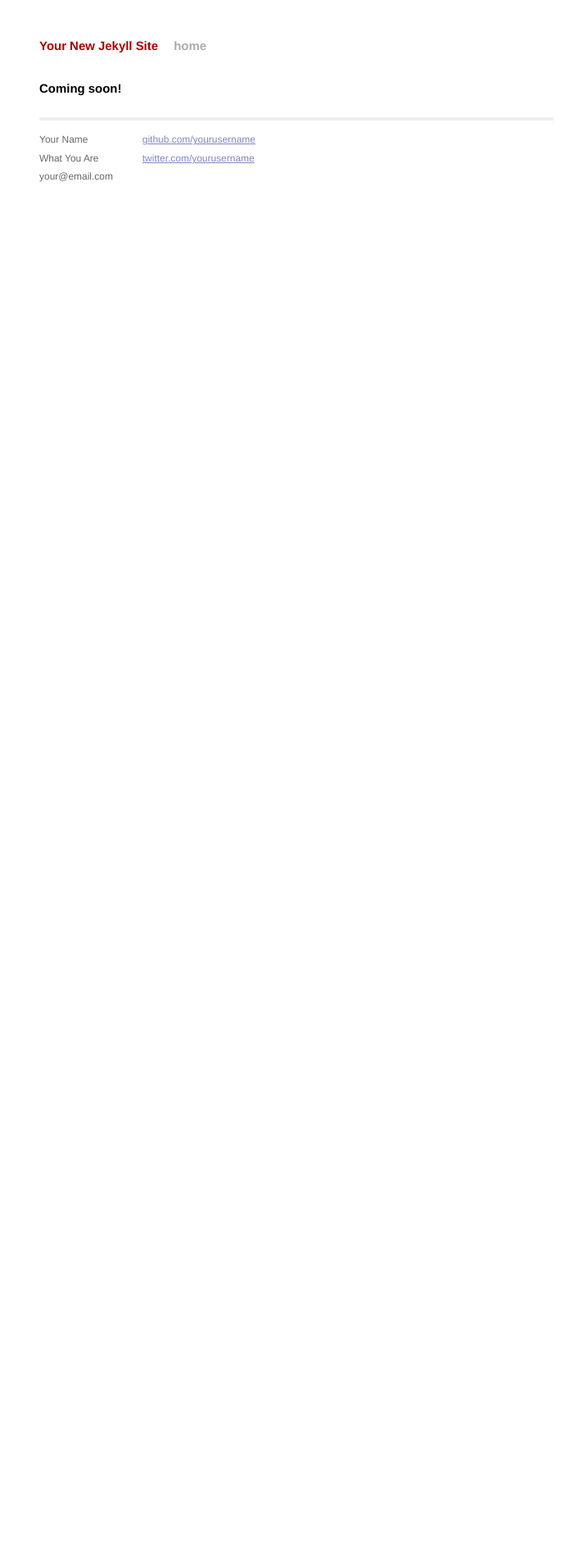
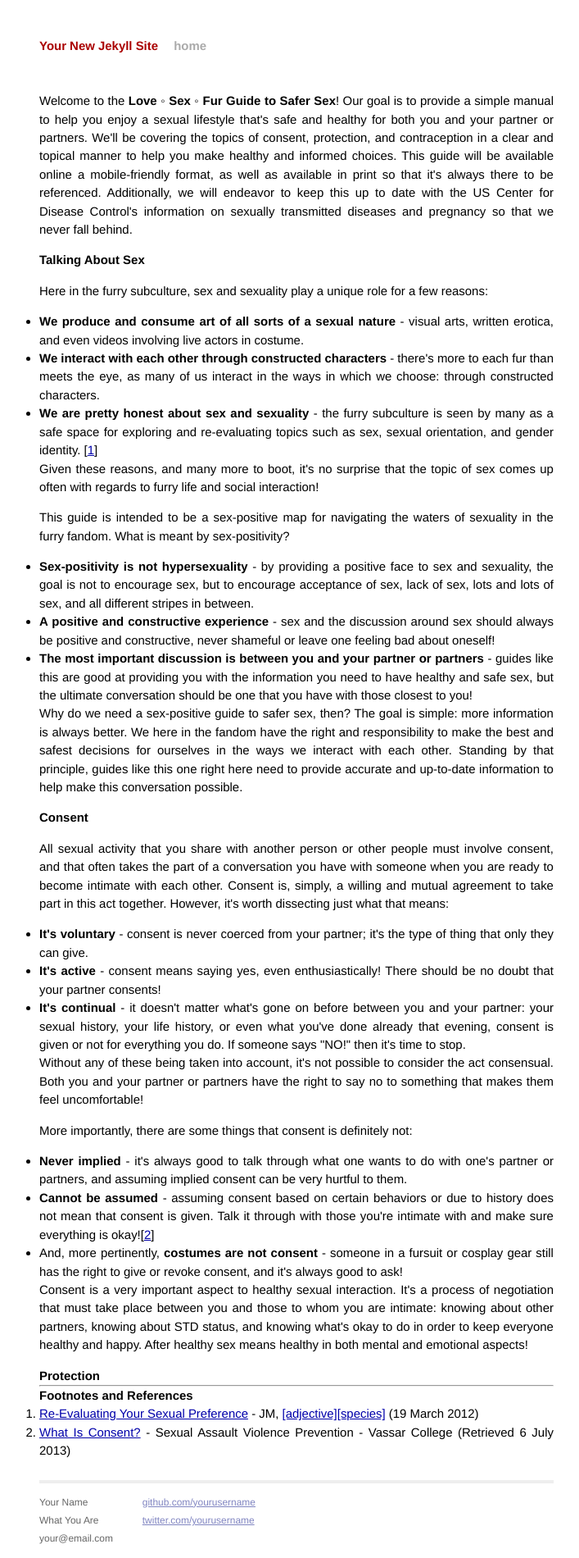
Before and after one commit to adjspecies/lsf-guides, a Jekyll site: the page built from site/safe-sex/index.html, in a window 1280 px wide. Shown: the whole page at 82% size, without its empty margins (278-985 px from the left). Built offline with Jekyll 4.4.1, drawn with Linux system fonts in a browser that asks for light colours; before the commit the page ends 945 px from its top, so only the background shows below that.

Commit message:
Initial work on safe-sex guide

```diff
--- a/site/safe-sex/index.html
+++ b/site/safe-sex/index.html
@@ -1,7 +1,117 @@
 ---
 layout: default
-title: The Guide to Safe-Sex
+title: The Love ◦ Sex ◦ Fur Guide to Safer Sex
 
 ---
 
-<strong>Coming soon!</strong>
+<p>Welcome to the <strong><span class="titlefont">Love ◦ Sex ◦ Fur</span> Guide
+to Safer Sex</strong>! Our goal is to provide a simple manual to help you
+enjoy a sexual lifestyle that's safe and healthy for both you and your partner
+or partners.  We'll be covering the topics of consent, protection, and
+contraception in a clear and topical manner to help you make healthy and
+informed choices.  This guide will be available online a mobile-friendly format,
+as well as available in print so that it's always there to be referenced.
+Additionally, we will endeavor to keep this up to date with the US Center for
+Disease Control's information on sexually transmitted diseases and pregnancy so
+that we never fall behind.<p>
+
+<h3>Talking About Sex</h3>
+
+<p>Here in the furry subculture, sex and sexuality play a unique role for a few
+reasons:
+<ul>
+    <li><strong>We produce and consume art of all sorts of a sexual
+        nature</strong> - visual arts, written erotica, and even videos
+    involving live actors in costume.</li>
+    <li><strong>We interact with each other through constructed
+        characters</strong> - there's more to each fur than meets the eye, as
+    many of us interact in the ways in which we choose: through constructed
+    characters.</li>
+    <li><strong>We are pretty honest about sex and sexuality</strong> - the
+    furry subculture is seen by many as a safe space for exploring and
+    re-evaluating topics such as sex, sexual orientation, and gender
+    identity. [<a href="#ref1">1</a>]</li>
+</ul>
+Given these reasons, and many more to boot, it's no surprise that the topic of
+sex comes up often with regards to furry life and social interaction!</p>
+
+<p>This guide is intended to be a sex-positive map for navigating the waters of
+sexuality in the furry fandom.  What is meant by sex-positivity?
+<ul>
+    <li><strong>Sex-positivity is not hypersexuality</strong> - by providing a
+    positive face to sex and sexuality, the goal is not to encourage sex, but to
+    encourage acceptance of sex, lack of sex, lots and lots of sex, and all
+    different stripes in between.</li>
+    <li><strong>A positive and constructive experience</strong> - sex and the
+    discussion around sex should always be positive and constructive, never
+    shameful or leave one feeling bad about oneself!</li>
+    <li><strong>The most important discussion is between you and your partner or
+        partners</strong> - guides like this are good at providing you with the
+    information you need to have healthy and safe sex, but the ultimate
+    conversation should be one that you have with those closest to you!</li>
+</ul>
+Why do we need a sex-positive guide to safer sex, then?  The goal is simple:
+more information is always better.  We here in the fandom have the right and
+responsibility to make the best and safest decisions for ourselves in the ways
+we interact with each other.  Standing by that principle, guides like this one
+right here need to provide accurate and up-to-date information to help make this
+conversation possible.</p>
+
+<h3>Consent</h3>
+
+<p>All sexual activity that you share with another person or other people must
+involve consent, and that often takes the part of a conversation you have with
+someone when you are ready to become intimate with each other.  Consent is,
+simply, a willing and mutual agreement to take part in this act together.
+However, it's worth dissecting just what that means:
+<ul>
+    <li><strong>It's voluntary</strong> - consent is never coerced from your
+    partner; it's the type of thing that only they can give.</li>
+    <li><strong>It's active</strong> - consent means saying yes, even
+    enthusiastically!  There should be no doubt that your partner consents!</li>
+    <li><strong>It's continual</strong> - it doesn't matter what's gone on
+    before between you and your partner: your sexual history, your life history,
+    or even what you've done already that evening, consent is given or not for
+    everything you do.  If someone says "NO!" then it's time to stop.</li>
+</ul>
+Without any of these being taken into account, it's not possible to consider the
+act consensual.  Both you and your partner or partners have the right to say no
+to something that makes them feel uncomfortable!</p>
+
+<p>More importantly, there are some things that consent is definitely not:
+<ul>
+    <li><strong>Never implied</strong> - it's always good to talk through what
+    one wants to do with one's partner or partners, and assuming implied consent
+    can be very hurtful to them.</li>
+    <li><strong>Cannot be assumed</strong> - assuming consent based on certain
+    behaviors or due to history does not mean that consent is given.  Talk it
+    through with those you're intimate with and make sure everything is
+    okay![<a href="#ref2">2</a>]</li>
+    <li>And, more pertinently, <strong>costumes are not consent</strong> -
+    someone in a fursuit or cosplay gear still has the right to give or revoke
+    consent, and it's always good to ask!</li>
+</ul>
+Consent is a very important aspect to healthy sexual interaction.  It's a
+process of negotiation that must take place between you and those to whom you
+are intimate: knowing about other partners, knowing about STD status, and
+knowing what's okay to do in order to keep everyone healthy and happy. After
+healthy sex means healthy in both mental and emotional aspects!</p>
+
+<h3>Protection</h3>
+
+<hr />
+<h3>Footnotes and References</h3>
+
+<ol>
+    <li id="ref1">
+        <a href="http://adjectivespecies.com/2012/03/19/re-evaluating-your-sexual-preference/">
+        Re-Evaluating Your Sexual Preference</a> - JM,
+        <a href="http://adjectivespecies.com">[adjective][species]</a> (19 March
+        2012)
+    </li>
+    <li>
+        <a href="http://savp.vassar.edu/facts/consent.html">
+        What Is Consent?</a> - Sexual Assault Violence Prevention - Vassar
+        College (Retrieved 6 July 2013)
+    </li>
+</ol>
--- a/site/safe-sex/outline.markdown
+++ b/site/safe-sex/outline.markdown
@@ -24,9 +24,8 @@ works well in both print and online.
 * * * The importance of talking with partners
 * * Why a sex positive guide
 * Consent
-* * Partner choice
-* * Consent in general
-* * Consent by act
+* * What it is
+* * What it isn't
 * * Negotiation
 * Protection
 * * Why
```
